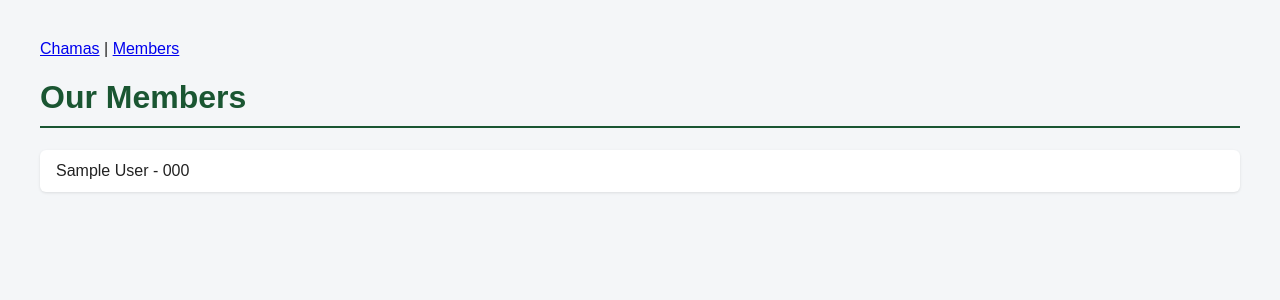
After one commit to ATHMAN-RLD/chama-platform-, a Django app: page /members/ in a window 1280 px wide. The commit adds this page. Shown: the top 300 px of the page. Run offline with Django 5.2, Linux system fonts and the light colour scheme; tables that the repository leaves empty hold one stand-in row (values such as "Sample post").

Commit message:
Add members list page with view, URL, and template

```diff
--- a/groups/templates/groups/base.html
+++ b/groups/templates/groups/base.html
@@ -7,7 +7,7 @@
 </head>
 <body>
     <nav>
-        <a href="/">Chamas</a>
+        <a href="/">Chamas</a> | <a href="/members/">Members</a>
     </nav>
     <main>
         {% block content %}
--- /dev/null
+++ b/groups/templates/groups/member_list.html
@@ -0,0 +1,12 @@
+{% extends 'groups/base.html' %}
+
+{% block title %}Members{% endblock %}
+
+{% block content %}
+    <h1>Our Members</h1>
+    <ul>
+        {% for member in members %}
+            <li>{{ member.full_name }} - {{ member.phone_number }}</li>
+        {% endfor %}
+    </ul>
+{% endblock %}
--- a/groups/urls.py
+++ b/groups/urls.py
@@ -3,4 +3,5 @@ from . import views
 
 urlpatterns = [
     path('', views.chama_list, name='chama_list'),
+    path('members/', views.member_list, name='member_list'),
 ]
--- a/groups/views.py
+++ b/groups/views.py
@@ -1,8 +1,10 @@
 from django.shortcuts import render
-
-# Create your views here.
-from .models import Chama
+from .models import Chama, Member
 
 def chama_list(request):
     chamas = Chama.objects.all()
     return render(request, 'groups/chama_list.html', {'chamas': chamas})
+
+def member_list(request):
+    members = Member.objects.all()
+    return render(request, 'groups/member_list.html', {'members': members})
```
